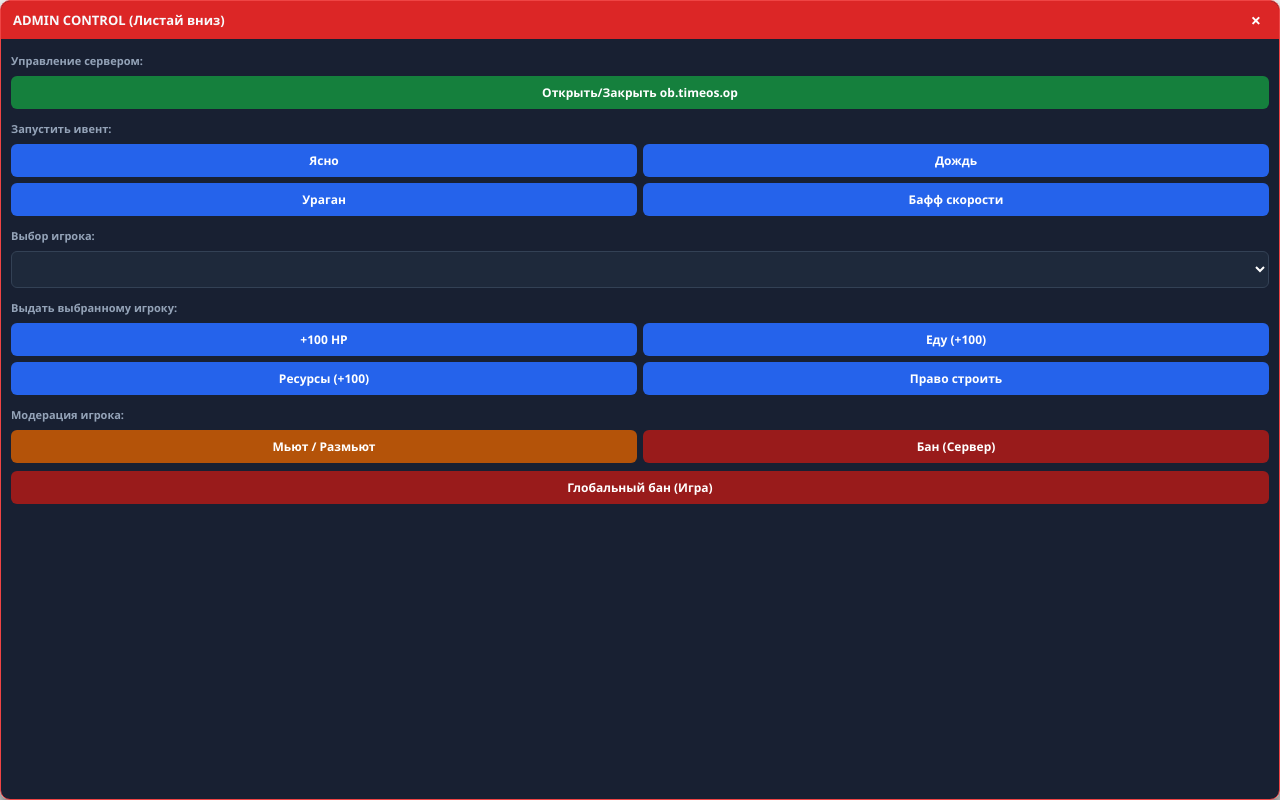
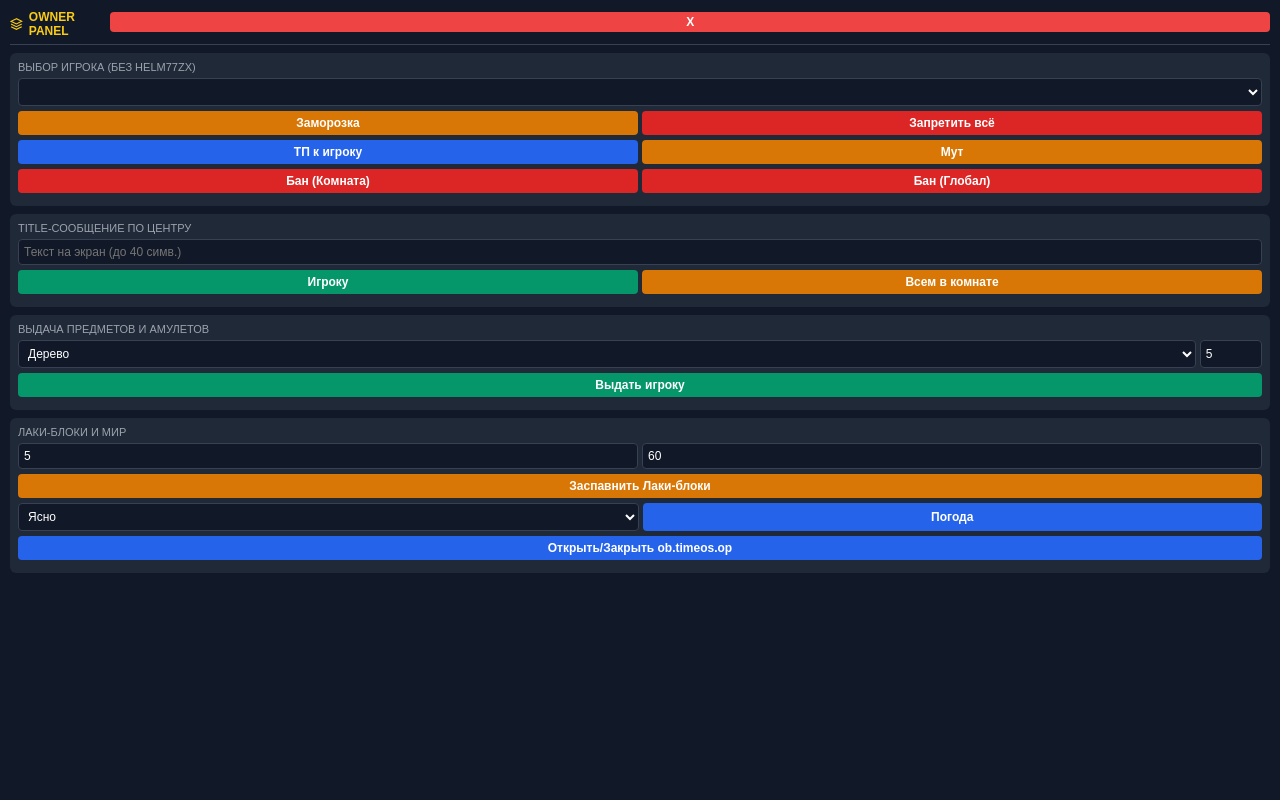
Before and after one commit to PROB7X/T-CH, a website: page widget.html in a window 1280 px wide. Drawn offline with Linux system fonts and the light colour scheme.

Commit message:
Update widget.html

```diff
--- a/widget.html
+++ b/widget.html
@@ -3,117 +3,131 @@
 <head>
 <meta charset="UTF-8">
 <style>
-        * { box-sizing: border-box; margin: 0; padding: 0; font-family: 'Segoe UI', sans-serif; user-select: none; }
-        html, body { width: 100%; height: 100%; background: transparent; overflow: hidden; }
-        .panel {
-            width: 100%; height: 100%;
-            display: flex; flex-direction: column;
-            background: rgba(15, 23, 42, 0.96); border: 1px solid #ef4444;
-            border-radius: 10px; color: #f8fafc; box-shadow: 0 10px 25px rgba(0,0,0,0.8);
-            overflow: hidden;
-        }
-        .header {
-            flex-shrink: 0;
-            background: #dc2626; padding: 10px 12px; font-size: 13px; font-weight: bold;
-            display: flex; justify-content: space-between; align-items: center; cursor: move;
-            touch-action: none;
-        }
-        .body {
-            flex: 1;
-            overflow-y: auto; /* Включает прокрутку вниз */
-            -webkit-overflow-scrolling: touch;
-            padding: 10px; display: flex; flex-direction: column; gap: 8px; font-size: 12px;
-        }
-        select, button {
-            width: 100%; padding: 8px; border-radius: 6px; border: 1px solid #334155;
-            background: #1e293b; color: #fff; font-size: 12px; cursor: pointer;
-        }
-        button { background: #2563eb; border: none; font-weight: 600; }
-        button:active { opacity: 0.8; }
-        .grid2 { display: grid; grid-template-columns: 1fr 1fr; gap: 6px; }
-        .warn { background: #b45309; }
-        .danger { background: #991b1b; }
-        .success { background: #15803d; }
-        .close-btn { background: none; width: auto; padding: 0 6px; font-size: 18px; line-height: 1; }
-        .label { color: #94a3b8; font-size: 11px; margin-top: 4px; font-weight: 600; }
+  * { box-sizing: border-box; font-family: sans-serif; user-select: none; }
+  body { margin: 0; background: #111827; color: #f3f4f6; padding: 10px; font-size: 12px; overflow-y: auto; }
+  .head { display: flex; justify-content: space-between; align-items: center; border-bottom: 1px solid #374151; padding-bottom: 6px; margin-bottom: 8px; }
+  .title { font-weight: bold; color: #facc15; display: flex; align-items: center; gap: 6px; }
+  .close-btn { background: #ef4444; border: none; color: #fff; border-radius: 4px; padding: 3px 8px; cursor: pointer; }
+  .sec { background: #1f2937; padding: 8px; border-radius: 6px; margin-bottom: 8px; }
+  .sec-t { font-size: 11px; color: #9ca3af; margin-bottom: 5px; text-transform: uppercase; }
+  select, input, button { width: 100%; padding: 5px; margin-bottom: 5px; border-radius: 4px; border: 1px solid #374151; background: #111827; color: #fff; font-size: 12px; }
+  .row { display: flex; gap: 4px; }
+  button { background: #2563eb; border: none; font-weight: bold; cursor: pointer; }
+  button.warn { background: #d97706; }
+  button.danger { background: #dc2626; }
+  button.ok { background: #059669; }
 </style>
 </head>
 <body>
-    <div class="panel">
-        <div class="header" id="drag-handle">
-            <span>ADMIN CONTROL (Листай вниз)</span>
-            <button class="close-btn" onclick="send('close')">×</button>
+  <div class="head">
+    <div class="title">
+      <svg width="14" height="14" viewBox="0 0 24 24" fill="none" stroke="#facc15" stroke-width="2"><path d="M12 2L2 7l10 5 10-5-10-5zM2 17l10 5 10-5M2 12l10 5 10-5"/></svg>
+      OWNER PANEL
     </div>
-        <div class="body">
-            <div class="label">Управление сервером:</div>
-            <button class="success" id="btn-room2" onclick="send('toggleRoom2')">Открыть/Закрыть ob.timeos.op</button>
-
-            <div class="label">Запустить ивент:</div>
-            <div class="grid2">
-                <button onclick="send('setEvent', 'clear')">Ясно</button>
-                <button onclick="send('setEvent', 'rain')">Дождь</button>
-                <button onclick="send('setEvent', 'hurricane')">Ураган</button>
-                <button onclick="send('setEvent', 'buff')">Бафф скорости</button>
+    <button class="close-btn" onclick="send({type:'closeWidget'})">X</button>
   </div>
 
-            <div class="label">Выбор игрока:</div>
-            <select id="player-select"></select>
-
-            <div class="label">Выдать выбранному игроку:</div>
-            <div class="grid2">
-                <button onclick="give('hp')">+100 HP</button>
-                <button onclick="give('food')">Еду (+100)</button>
-                <button onclick="give('res')">Ресурсы (+100)</button>
-                <button onclick="give('build')">Право строить</button>
+  <div class="sec">
+    <div class="sec-t">Выбор игрока (без HELM77ZX)</div>
+    <select id="playerSelect"></select>
+    <div class="row">
+      <button class="warn" onclick="act('freeze')">Заморозка</button>
+      <button class="danger" onclick="act('restrictAll')">Запретить всё</button>
     </div>
-
-            <div class="label">Модерация игрока:</div>
-            <div class="grid2">
-                <button class="warn" onclick="mod('mute')">Мьют / Размьют</button>
-                <button class="danger" onclick="mod('banRoom')">Бан (Сервер)</button>
+    <div class="row">
+      <button onclick="act('tpTo')">ТП к игроку</button>
+      <button class="warn" onclick="act('mute')">Мут</button>
     </div>
-            <button class="danger" onclick="mod('banGlobal')" style="margin-bottom: 10px;">Глобальный бан (Игра)</button>
+    <div class="row">
+      <button class="danger" onclick="act('banRoom')">Бан (Комната)</button>
+      <button class="danger" onclick="act('banGlobal')">Бан (Глобал)</button>
     </div>
   </div>
 
+  <div class="sec">
+    <div class="sec-t">Title-сообщение по центру</div>
+    <input id="titleText" placeholder="Текст на экран (до 40 симв.)" maxlength="40">
+    <div class="row">
+      <button class="ok" onclick="sendTitle(false)">Игроку</button>
+      <button class="warn" onclick="sendTitle(true)">Всем в комнате</button>
+    </div>
+  </div>
+
+  <div class="sec">
+    <div class="sec-t">Выдача предметов и амулетов</div>
+    <div class="row">
+      <select id="itemType">
+        <option value="wood">Дерево</option>
+        <option value="stone">Камень</option>
+        <option value="brick">Кирпич</option>
+        <option value="meat">Мясо</option>
+        <option value="amulet_tp">Амулет ТП</option>
+        <option value="amulet_swap">Амулет Обмена</option>
+      </select>
+      <input id="itemAmt" type="number" value="5" min="1" max="99" style="width:65px">
+    </div>
+    <button class="ok" onclick="giveItem()">Выдать игроку</button>
+  </div>
+
+  <div class="sec">
+    <div class="sec-t">Лаки-блоки и мир</div>
+    <div class="row">
+      <input id="lbCount" type="number" value="5" min="1" max="30" placeholder="Кол-во">
+      <input id="lbLuck" type="number" value="60" min="0" max="100" placeholder="Удача %">
+    </div>
+    <button class="warn" onclick="spawnLucky()">Заспавнить Лаки-блоки</button>
+    <div class="row">
+      <select id="weatherSel">
+        <option value="clear">Ясно</option>
+        <option value="rain">Дождь</option>
+        <option value="storm">Ураган</option>
+        <option value="speed">Бафф скорости</option>
+      </select>
+      <button onclick="setWeather()">Погода</button>
+    </div>
+    <button onclick="send({type:'adminCmd', cmd:{action:'toggleRoom', roomId:'ob.timeos.op'}})">Открыть/Закрыть ob.timeos.op</button>
+  </div>
+
 <script>
-        function send(action, value = null, targetNick = null) {
-            window.parent.postMessage({ type: 'ADMIN_CMD', action, value, targetNick }, '*');
+  function send(data) { window.parent.postMessage(data, '*'); }
+  function getTarget() { return document.getElementById('playerSelect').value; }
+  function act(action) {
+    const target = getTarget();
+    if (!target || target === 'HELM77ZX') return;
+    send({ type: 'adminCmd', cmd: { action, target } });
   }
-        function give(item) {
-            const target = document.getElementById('player-select').value;
-            if (target) send('give', item, target);
+  function sendTitle(all) {
+    const text = document.getElementById('titleText').value.trim();
+    if (!text) return;
+    const target = all ? 'ALL' : getTarget();
+    if (!target) return;
+    send({ type: 'adminCmd', cmd: { action: 'title', target, text } });
+    document.getElementById('titleText').value = '';
   }
-        function mod(action) {
-            const target = document.getElementById('player-select').value;
-            if (target) send(action, null, target);
+  function giveItem() {
+    const target = getTarget();
+    if (!target) return;
+    send({ type: 'adminCmd', cmd: { action: 'give', target, item: document.getElementById('itemType').value, amount: document.getElementById('itemAmt').value } });
   }
-
+  function spawnLucky() {
+    send({ type: 'adminCmd', cmd: { action: 'spawnLucky', count: document.getElementById('lbCount').value, luck: document.getElementById('lbLuck').value } });
+  }
+  function setWeather() {
+    send({ type: 'adminCmd', cmd: { action: 'weather', weather: document.getElementById('weatherSel').value } });
+  }
   window.addEventListener('message', (e) => {
-            if (e.data?.type === 'UPDATE_ADMIN_LIST') {
-                const sel = document.getElementById('player-select');
-                const current = sel.value;
+    if (e.data && e.data.type === 'updatePlayers') {
+      const sel = document.getElementById('playerSelect');
+      const prev = sel.value;
       sel.innerHTML = '';
-                e.data.players.forEach(nick => {
+      (e.data.players || []).filter(n => n !== 'HELM77ZX').forEach(nick => {
         const opt = document.createElement('option');
         opt.value = nick; opt.textContent = nick;
         sel.appendChild(opt);
       });
-                if (e.data.players.includes(current)) sel.value = current;
+      if ([...sel.options].some(o => o.value === prev)) sel.value = prev;
     }
   });
-
-        const handle = document.getElementById('drag-handle');
-        let dragging = false, sx, sy;
-        handle.addEventListener('pointerdown', (e) => {
-            dragging = true; sx = e.clientX; sy = e.clientY;
-            handle.setPointerCapture(e.pointerId);
-        });
-        handle.addEventListener('pointermove', (e) => {
-            if (!dragging) return;
-            window.parent.postMessage({ type: 'DRAG_WIDGET', dx: e.clientX - sx, dy: e.clientY - sy }, '*');
-        });
-        handle.addEventListener('pointerup', () => dragging = false);
 </script>
 </body>
 </html>
```
Lines whose indentation alone changed are shown as unchanged.
